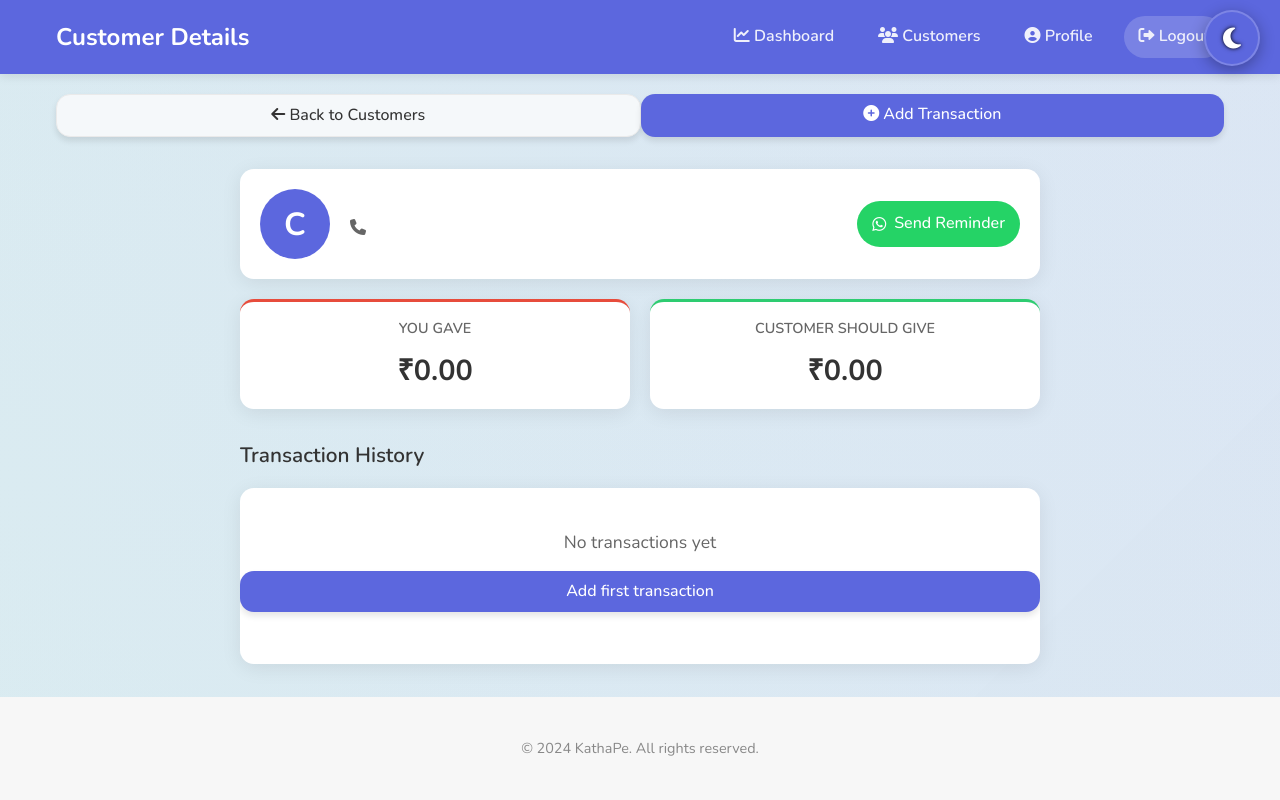
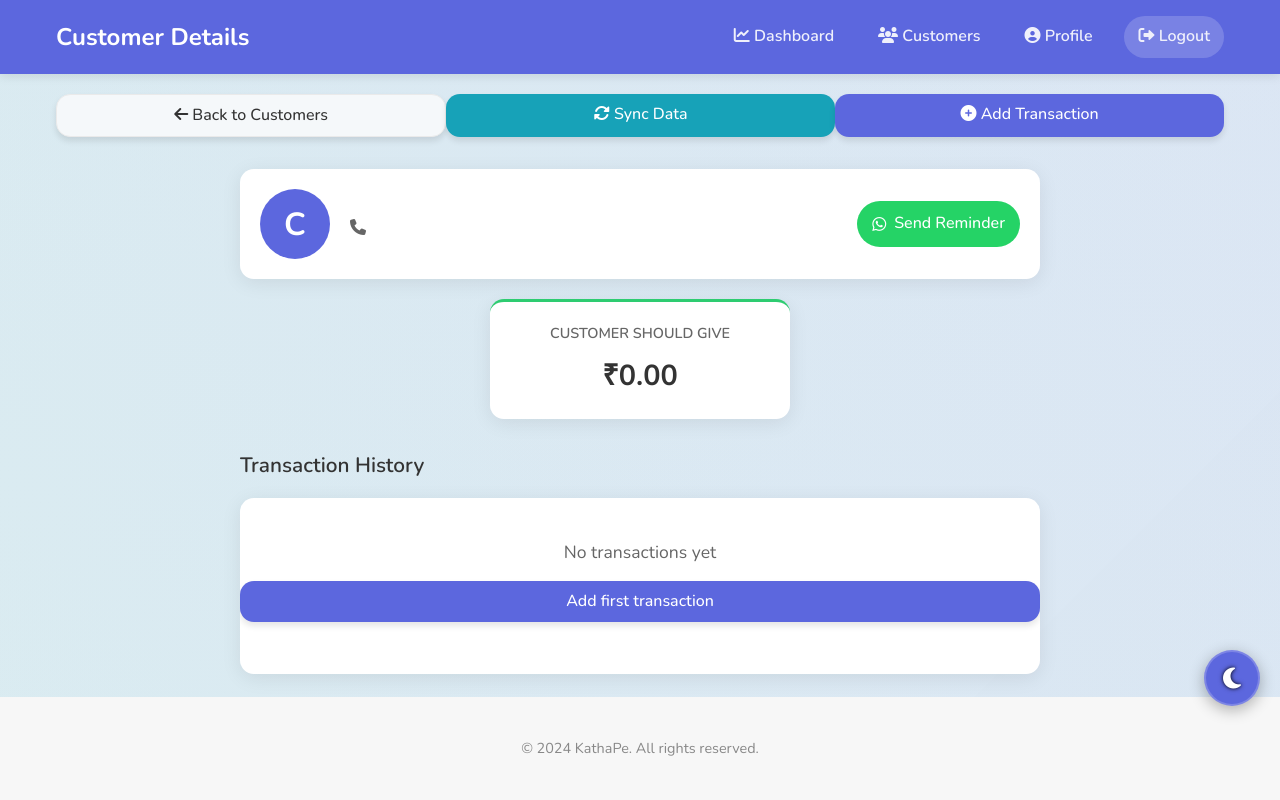
Before and after one commit to MadhavDGS/KathaPe-Business, a Flask app: page /customer/1 in a window 1280 px wide. Run offline with Flask 2, Linux system fonts and the light colour scheme; the visitor is signed in with stand-in values (Sample User, id 1); data that the repository does not hold is empty; some libraries are stand-ins or nearby versions.

Commit message:
Add customer sync functionality and IST timezone support
- Added automatic customer account creation with default password 'devi123'
- Implemented IST timezone support with get_ist_now() function
- Fixed balance calculation consistency across dashboard, customers, and details
- Added sync functionality for customer transactions on business side
- Enhanced customer details with direct database queries for fresh data
- Added sync button for manual customer data refresh
- Improved theme toggle positioning and customer card centering
- Updated transaction creation to use IST timestamps

```diff
--- a/app.py
+++ b/app.py
@@ -208,24 +208,39 @@
                 cursor.execute("SELECT COUNT(*) FROM customer_credits WHERE business_id = %s", [business_id])
                 total_customers = cursor.fetchone()[0]
 
-                # Get recent customers - show only those with outstanding balances (> 0)
+                # Get recent customers - calculate balance from transactions like in customers page
                 cursor.execute("""
-                    SELECT c.*, cc.current_balance
+                    SELECT c.id, c.name, c.phone_number
                     FROM customers c
                     JOIN customer_credits cc ON c.id = cc.customer_id
-                    WHERE cc.business_id = %s AND cc.current_balance > 0
-                    ORDER BY cc.current_balance DESC, cc.updated_at DESC
-                    LIMIT 5
+                    WHERE cc.business_id = %s
+                    ORDER BY cc.updated_at DESC
                 """, [business_id])
 
                 customers_data = cursor.fetchall()
                 for customer in customers_data:
-                    customers.append({
-                        'id': customer['id'],
-                        'name': customer['name'],
-                        'phone_number': customer['phone_number'],
-                        'current_balance': float(customer['current_balance']) if customer['current_balance'] else 0
-                    })
+                    customer_id = customer['id']
+
+                    # Calculate actual balance from transactions
+                    cursor.execute("""
+                        SELECT amount, transaction_type
+                        FROM transactions
+                        WHERE business_id = %s AND customer_id = %s
+                    """, [business_id, customer_id])
+
+                    transactions_data = cursor.fetchall()
+                    credit_total = sum([float(t['amount']) for t in transactions_data if t['transaction_type'] == 'credit'])
+                    payment_total = sum([float(t['amount']) for t in transactions_data if t['transaction_type'] == 'payment'])
+                    current_balance = credit_total - payment_total
+
+                    # Only show customers with positive balance
+                    if current_balance > 0:
+                        customers.append({
+                            'id': customer['id'],
+                            'name': customer['name'],
+                            'phone_number': customer['phone_number'],
+                            'current_balance': current_balance
+                        })
 
                 # Get recent transactions - increased to 15
                 cursor.execute("""
@@ -248,11 +263,12 @@
                         'customer_name': tx.get('customer_name', 'Unknown')
                     })
 
-                # Calculate totals - Use actual customer balance sums instead of transaction totals
-                # This matches how the customer app calculates balances
-                cursor.execute("SELECT COALESCE(SUM(current_balance), 0) FROM customer_credits WHERE business_id = %s AND current_balance > 0", [business_id])
-                total_outstanding_raw = cursor.fetchone()[0]
-                total_outstanding = float(total_outstanding_raw) if total_outstanding_raw else 0.0
+                # Calculate total outstanding - sum all customer balances calculated from transactions
+                total_outstanding = sum([customer['current_balance'] for customer in customers])
+
+                # Sort customers by balance and limit to top 5 for display
+                customers.sort(key=lambda x: x['current_balance'], reverse=True)
+                customers = customers[:5]
 
                 print(f"DEBUG: Business Dashboard Calculations:")
                 print(f"Total Outstanding (sum of positive customer balances): {total_outstanding}")
@@ -302,11 +318,18 @@
             customer_detail = query_table('customers', filters=[('id', 'eq', customer_id)])
             if customer_detail and customer_detail.data:
                 customer = dict(customer_detail.data[0])  # Convert to regular dict
-                # Get current balance from credit record, default to 0 if not found
-                try:
-                    current_balance = float(credit.get('current_balance', 0)) if 'current_balance' in credit else 0.0
-                except (ValueError, TypeError):
-                    current_balance = 0.0
+
+                # Calculate actual balance from transactions instead of using stored balance
+                transactions_response = query_table('transactions',
+                                                   filters=[('business_id', 'eq', business_id),
+                                                           ('customer_id', 'eq', customer_id)])
+                transactions = transactions_response.data if transactions_response and transactions_response.data else []
+
+                # Calculate totals the same way as customer details page
+                credit_total = sum([float(t.get('amount', 0)) for t in transactions if t.get('transaction_type') == 'credit'])
+                payment_total = sum([float(t.get('amount', 0)) for t in transactions if t.get('transaction_type') == 'payment'])
+                current_balance = credit_total - payment_total
+
                 customer['current_balance'] = current_balance
                 customers.append(customer)
 
@@ -336,11 +359,39 @@
     if customer and credit:
         customer = {**customer, 'current_balance': credit.get('current_balance', 0)}
 
-    # Get transaction history
-    transactions_response = query_table('transactions',
-                                       filters=[('business_id', 'eq', business_id),
-                                               ('customer_id', 'eq', customer_id)])
-    transactions = transactions_response.data if transactions_response and transactions_response.data else []
+    # Get transaction history - Force fresh query from database
+    try:
+        # Use direct database query to ensure we get the latest transactions
+        conn = psycopg2.connect(EXTERNAL_DATABASE_URL)
+        with conn.cursor(cursor_factory=psycopg2.extras.DictCursor) as cursor:
+            cursor.execute("""
+                SELECT * FROM transactions
+                WHERE business_id = %s AND customer_id = %s
+                ORDER BY created_at DESC
+            """, [business_id, customer_id])
+
+            transactions_data = cursor.fetchall()
+            transactions = []
+            for tx in transactions_data:
+                transactions.append({
+                    'id': tx['id'],
+                    'amount': float(tx['amount']) if tx['amount'] else 0,
+                    'transaction_type': tx['transaction_type'],
+                    'notes': tx.get('notes', ''),
+                    'created_at': tx['created_at'],
+                    'created_by': tx.get('created_by', '')
+                })
+        conn.close()
+
+        print(f"DEBUG: Found {len(transactions)} transactions for customer {customer_id}")
+
+    except Exception as e:
+        print(f"Error fetching transactions: {str(e)}")
+        # Fallback to query_table method
+        transactions_response = query_table('transactions',
+                                           filters=[('business_id', 'eq', business_id),
+                                                   ('customer_id', 'eq', customer_id)])
+        transactions = transactions_response.data if transactions_response and transactions_response.data else []
 
     # Calculate totals
     credit_total = sum([float(t.get('amount', 0)) for t in transactions if t.get('transaction_type') == 'credit'])
@@ -349,8 +400,16 @@
     # Calculate the actual balance that customer should give
     calculated_balance = credit_total - payment_total
 
-    # Sort transactions by date, newest first
-    transactions.sort(key=lambda x: x.get('created_at', ''), reverse=True)
+    # Update the stored balance in customer_credits table to match calculated balance
+    try:
+        execute_query(
+            "UPDATE customer_credits SET current_balance = %s, updated_at = %s WHERE business_id = %s AND customer_id = %s",
+            [calculated_balance, get_ist_now().isoformat(), business_id, customer_id],
+            commit=True
+        )
+        print(f"DEBUG: Updated stored balance to {calculated_balance} for customer {customer_id}")
+    except Exception as e:
+        print(f"WARNING: Could not update stored balance: {str(e)}")
 
     return render_template('business/customer_details.html',
                           customer=customer,
@@ -382,17 +441,44 @@
                 customer_id = existing_customer['id']
                 print(f"DEBUG: Found existing customer with ID: {customer_id}")
             else:
-                # Create new customer (but do NOT create a user account - that's only done during registration)
+                # Create new customer record
                 customer_id = str(uuid.uuid4())
                 customer_query = """
                     INSERT INTO customers (id, name, phone_number, created_at)
                     VALUES (%s, %s, %s, %s)
                     RETURNING id
                 """
-                result = execute_query(customer_query, [customer_id, name, phone, datetime.now().isoformat()], fetch_one=True)
+                result = execute_query(customer_query, [customer_id, name, phone, get_ist_now().isoformat()], fetch_one=True)
                 if not result:
                     raise Exception("Failed to create customer")
                 print(f"DEBUG: Created new customer with ID: {customer_id}")
+
+                # Create customer user account with default password "devi123"
+                try:
+                    # Check if user account already exists for this phone number
+                    existing_user = execute_query("SELECT id FROM users WHERE phone_number = %s LIMIT 1", [phone], fetch_one=True)
+
+                    if not existing_user:
+                        user_id = str(uuid.uuid4())
+                        user_query = """
+                            INSERT INTO users (id, name, phone_number, user_type, password, created_at)
+                            VALUES (%s, %s, %s, %s, %s, %s)
+                            RETURNING id
+                        """
+                        user_result = execute_query(user_query, [
+                            user_id, name, phone, 'customer', 'devi123', get_ist_now().isoformat()
+                        ], fetch_one=True)
+
+                        if user_result:
+                            print(f"DEBUG: Created customer user account for {phone} with password 'devi123'")
+                        else:
+                            print(f"WARNING: Failed to create user account for customer {phone}")
+                    else:
+                        print(f"DEBUG: User account already exists for phone {phone}")
+
+                except Exception as user_error:
+                    print(f"WARNING: Could not create user account for customer: {str(user_error)}")
+                    # Don't fail the whole operation if user creation fails
 
             # Check if credit relationship already exists
             existing_credit = execute_query(
@@ -411,11 +497,11 @@
                 """
                 execute_query(credit_query, [
                     str(uuid.uuid4()), business_id, customer_id,
-                    initial_balance, datetime.now().isoformat(), datetime.now().isoformat()
+                    initial_balance, get_ist_now().isoformat(), get_ist_now().isoformat()
                 ])
                 print(f"DEBUG: Created credit relationship for customer {customer_id} with business {business_id}")
 
-            flash('Customer added successfully!', 'success')
+            flash('Customer added successfully! Customer can now login with phone number and password: devi123', 'success')
             return redirect(url_for('business_customers'))
 
         except Exception as e:
@@ -457,7 +543,7 @@
                 'amount': amount,
                 'transaction_type': transaction_type,
                 'notes': notes,
-                'created_at': datetime.now().isoformat(),
+                'created_at': get_ist_now().isoformat(),
                 'created_by': session.get('user_id')
             }
 
@@ -705,6 +791,52 @@
         flash(f'Error loading transactions: {str(e)}', 'error')
         return redirect(url_for('business_dashboard'))
 
+@business_app.route('/sync_customer/<customer_id>')
+@login_required
+@business_required
+def sync_customer_data(customer_id):
+    """Manually sync customer transaction data"""
+    business_id = safe_uuid(session.get('business_id'))
+    customer_id = safe_uuid(customer_id)
+
+    try:
+        # Force refresh all transaction data for this customer
+        conn = psycopg2.connect(EXTERNAL_DATABASE_URL)
+        with conn.cursor(cursor_factory=psycopg2.extras.DictCursor) as cursor:
+            # Get all transactions for this customer-business relationship
+            cursor.execute("""
+                SELECT * FROM transactions
+                WHERE business_id = %s AND customer_id = %s
+                ORDER BY created_at DESC
+            """, [business_id, customer_id])
+
+            transactions = cursor.fetchall()
+
+            # Recalculate balance
+            credit_total = sum([float(t['amount']) for t in transactions if t['transaction_type'] == 'credit'])
+            payment_total = sum([float(t['amount']) for t in transactions if t['transaction_type'] == 'payment'])
+            new_balance = credit_total - payment_total
+
+            # Update the stored balance
+            cursor.execute("""
+                UPDATE customer_credits
+                SET current_balance = %s, updated_at = %s
+                WHERE business_id = %s AND customer_id = %s
+            """, [new_balance, get_ist_now().isoformat(), business_id, customer_id])
+
+            conn.commit()
+
+        conn.close()
+
+        flash(f'Customer data synced successfully! Found {len(transactions)} transactions. Balance: ₹{new_balance:.2f}', 'success')
+        print(f"DEBUG: Synced customer {customer_id} - {len(transactions)} transactions, balance: {new_balance}")
+
+    except Exception as e:
+        print(f"Error syncing customer data: {str(e)}")
+        flash('Error syncing customer data. Please try again.', 'error')
+
+    return redirect(url_for('business_customer_details', customer_id=customer_id))
+
 @business_app.route('/remind_customer/<customer_id>')
 @login_required
 @business_required
--- a/templates/base.html
+++ b/templates/base.html
@@ -132,7 +132,7 @@
         /* Theme toggle */
         .theme-toggle {
             position: fixed;
-            bottom: 20px;
+            top: 650px;
             right: 20px;
             width: 56px;
             height: 56px;
@@ -144,7 +144,7 @@
             justify-content: center;
             cursor: pointer;
             box-shadow: 0 4px 15px rgba(0, 0, 0, 0.3);
-            z-index: 100;
+            z-index: 1000;
             border: 2px solid rgba(255, 255, 255, 0.2);
         }
 
--- a/templates/business/customer_details.html
+++ b/templates/business/customer_details.html
@@ -8,6 +8,9 @@
 <div class="section-actions">
     <a href="{{ url_for('business_customers') }}" class="btn btn-secondary">
         <i class="fas fa-arrow-left"></i> Back to Customers
+    </a>
+    <a href="{{ url_for('sync_customer_data', customer_id=customer.get('id')) }}" class="btn btn-info">
+        <i class="fas fa-sync-alt"></i> Sync Data
     </a>
     <a href="{{ url_for('business_transactions', customer_id=customer.get('id')) }}" class="btn btn-primary">
         <i class="fas fa-plus-circle"></i> Add Transaction
@@ -42,10 +45,6 @@
     </div>
 
     <div class="summary-cards">
-        <div class="summary-card credit-card">
-            <div class="summary-label">YOU GAVE</div>
-            <div class="summary-amount">{{ credit_total | currency }}</div>
-        </div>
         <div class="summary-card balance-card">
             <div class="summary-label">CUSTOMER SHOULD GIVE</div>
             <div class="summary-amount">{{ calculated_balance | currency }}</div>
@@ -198,21 +197,19 @@
 
 .summary-cards {
     display: flex;
+    justify-content: center;
     gap: 20px;
     margin-bottom: 20px;
 }
 
 .summary-card {
-    flex: 1;
+    max-width: 300px;
+    width: 100%;
     background-color: var(--card-bg);
     border-radius: var(--border-radius);
-    padding: 15px;
+    padding: 20px;
     box-shadow: var(--box-shadow);
     text-align: center;
-}
-
-.credit-card {
-    border-top: 3px solid var(--credit-color);
 }
 
 .balance-card {
@@ -349,6 +346,15 @@
     border: 1px solid var(--border-color);
 }
 
+.btn-info {
+    background-color: #17a2b8;
+    color: white;
+}
+
+.btn-info:hover {
+    background-color: #138496;
+}
+
 @media (max-width: 768px) {
     .customer-profile {
         flex-direction: column;
```
Also changed, not shown: common_utils.py (+10 -0 lines), templates/business/customers.html (+16 -0 lines).
